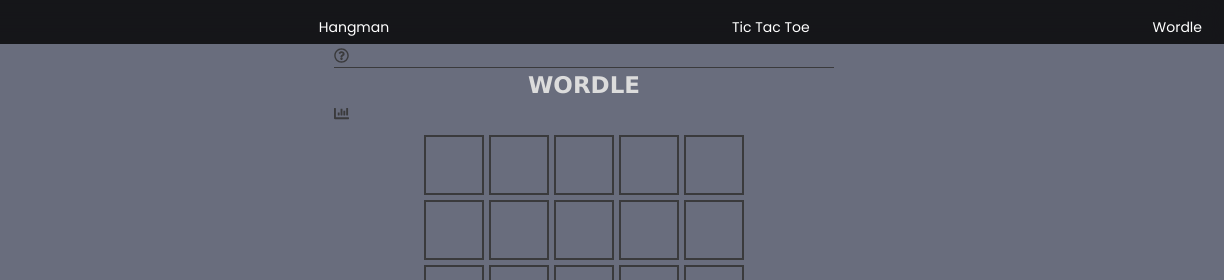
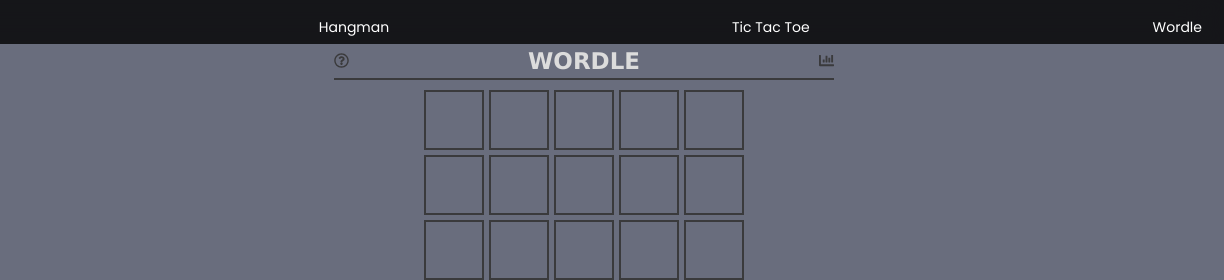
Before and after one commit to EESAIQBAL/40590893_coursework, a plain HTML site: page wordle.html in a window 1280 px wide. Shown: the top 280 px of the page, 56-1280 px from the left. Drawn offline with nearby package versions, Linux system fonts and the light colour scheme.

Commit message:
fix Wordle Header

```diff
--- a/wordle-styles.css
+++ b/wordle-styles.css
@@ -15,11 +15,12 @@
   flex-direction: column;
 }
 
-h1 {
+.heading {
   display: flex;
+  flex-direction: row;
+  justify-content: space-between;
+  border-bottom: 2px solid rgb(58, 58, 60);
   align-items: center;
-  justify-content: space-between;
-  border-bottom: 1px solid rgb(58, 58, 60);
 }
 
 #help,
--- a/wordle.html
+++ b/wordle.html
@@ -49,11 +49,11 @@
 
     <div id="wordle_container">
       <div id="game">
-        <h1>
-          <i class="far fa-question-circle" id="help"></i>
-          <h2 class="title">WORDLE</h2>
-          <i class="fas fa-chart-bar" id="stats"></i>
-      </h1>
+          <div class="heading">
+            <i class="far fa-question-circle" id="help"></i>
+            <h2 class="title">WORDLE</h2>
+            <i class="fas fa-chart-bar" id="stats"></i>
+          </div>
         <div id="board-container">
           <h2 id="final-score"></h2>
           <div id="board"></div>
```
